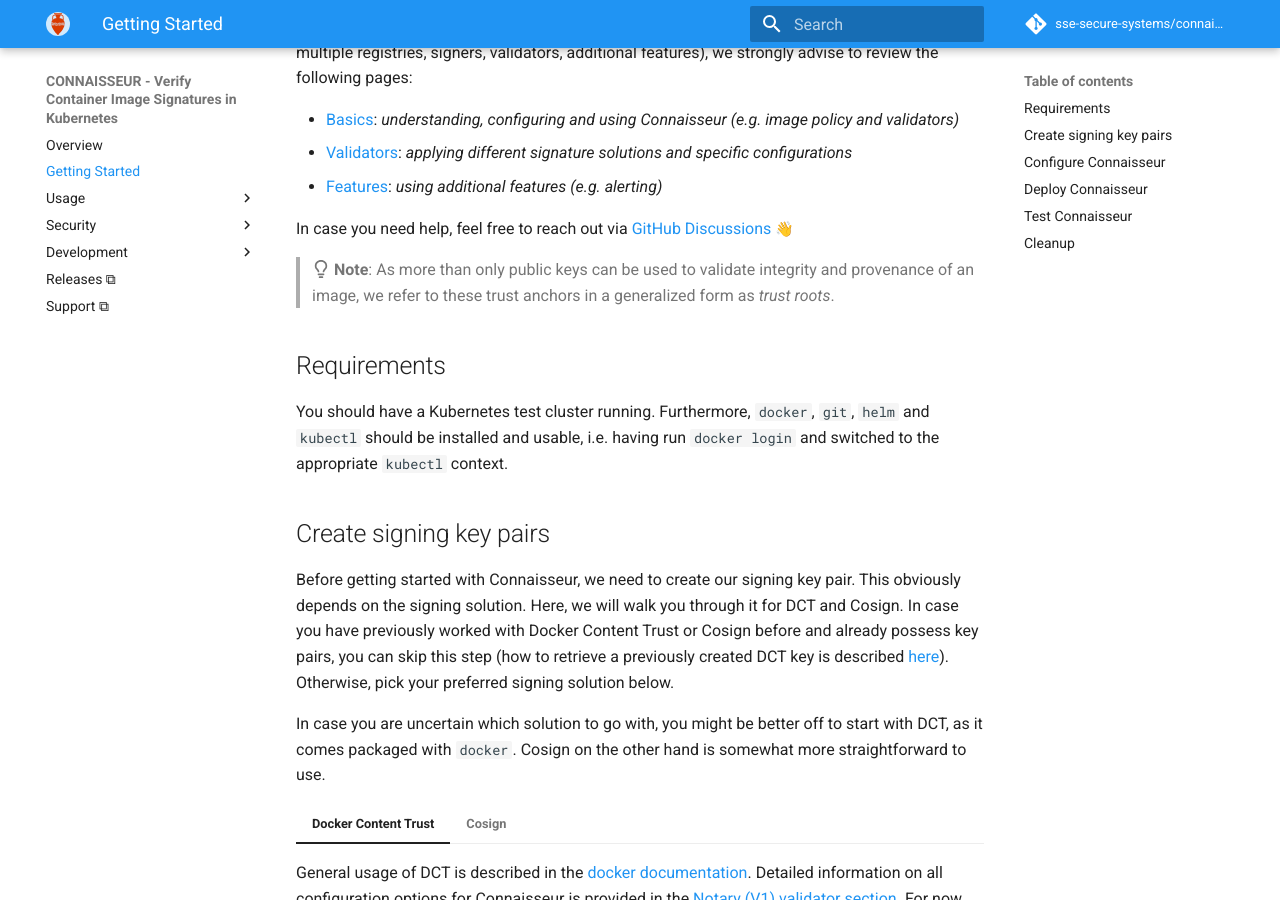
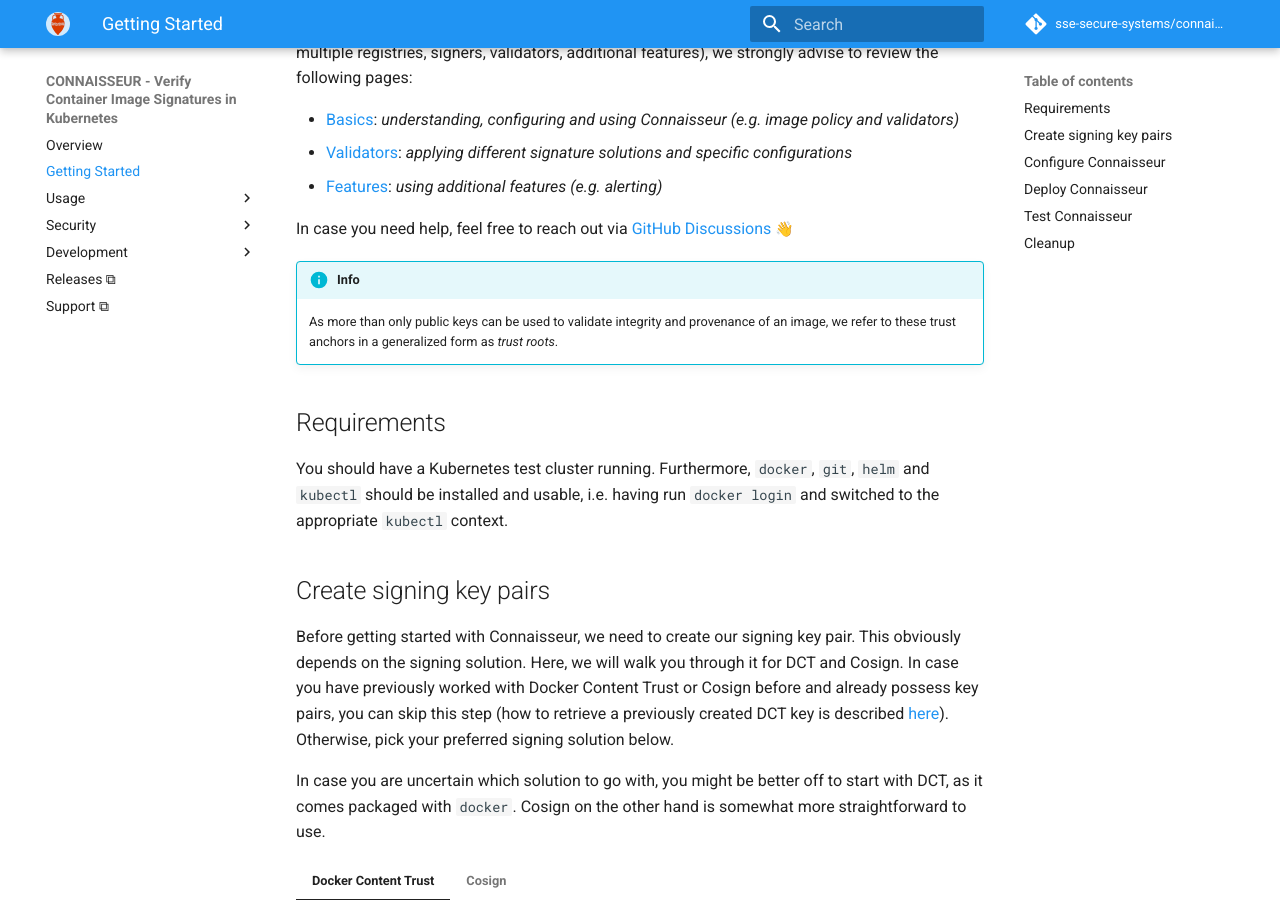
Before and after one commit to sse-secure-systems/connaisseur, an MkDocs documentation site: the page built from docs/getting_started.md, in a window 1280 px wide and 900 px high, scrolled down 655 px. Built offline with MkDocs 1.6.1 and Material for MkDocs 9.7.7, drawn with Linux system fonts in a browser that asks for light colours; emoji names are drawn with the system emoji font; comment, search, counter and statistics services are not loaded; the version menu is left out.

Commit message:
docs: switch `note` blocks to mkdocs admonitions

```diff
--- a/docs/getting_started.md
+++ b/docs/getting_started.md
@@ -22,7 +22,8 @@
 
 In case you need help, feel free to reach out via [GitHub Discussions](https://github.com/sse-secure-systems/connaisseur/discussions) :wave:
 
-> :octicons-light-bulb-16: **Note**: As more than only public keys can be used to validate integrity and provenance of an image, we refer to these trust anchors in a generalized form as *trust roots*.
+!!! info
+    As more than only public keys can be used to validate integrity and provenance of an image, we refer to these trust anchors in a generalized form as *trust roots*.
 
 ## Requirements
 
```
Also changed, not shown: docs/basics.md (+3 -2 lines), docs/validators/sigstore_cosign.md (+3 -1 lines).
